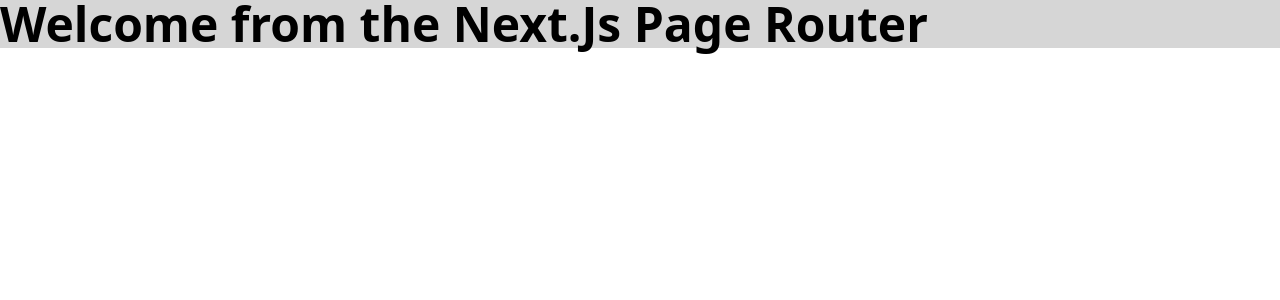
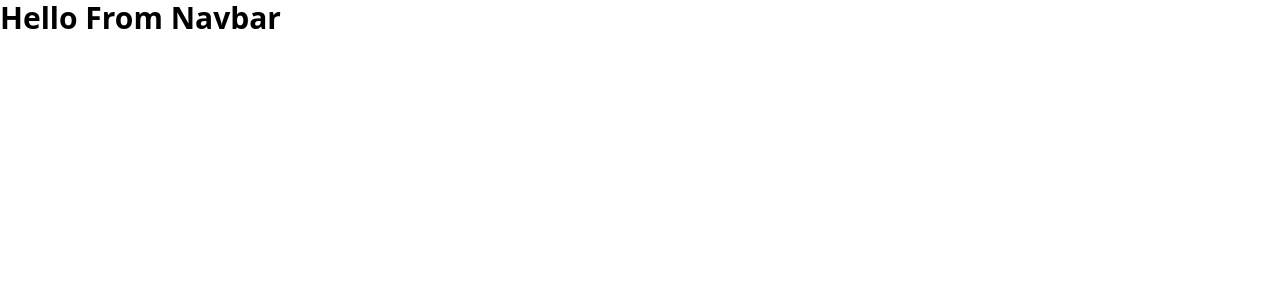
Before and after one commit to DarkoM996/nextjs-pagerouter-portfolio, a Next.js app: page / in a window 1280 px wide. Shown: the top 300 px of the page. Built offline with nearby package versions, Linux system fonts and the light colour scheme.

Commit message:
Initial component added

```diff
--- a/pages/components/Navbar.jsx
+++ b/pages/components/Navbar.jsx
@@ -1,7 +1,11 @@
 import React from "react";
 
 const Navbar = () => {
-  return <div>Navbar</div>;
+  return (
+    <div>
+      <h4 className="text-3xl font-bold">Hello From Navbar</h4>
+    </div>
+  );
 };
 
 export default Navbar;
--- a/pages/index.js
+++ b/pages/index.js
@@ -1,5 +1,6 @@
 import { Montserrat } from "next/font/google";
 import Head from "next/head";
+import Navbar from "./components/Navbar";
 
 const monstserrat = Montserrat({ subsets: ["latin"] });
 
@@ -11,11 +12,7 @@ export default function Home() {
         <meta name="description" content="Generated by create next app" />
         <link rel="icon" href="/favicon.ico" />
       </Head>
-      <main className="bg-[#cccc]">
-        <h1 className="text-5xl font-bold">
-          Welcome from the Next.Js Page Router
-        </h1>
-      </main>
+      <Navbar />
     </div>
   );
 }
```
